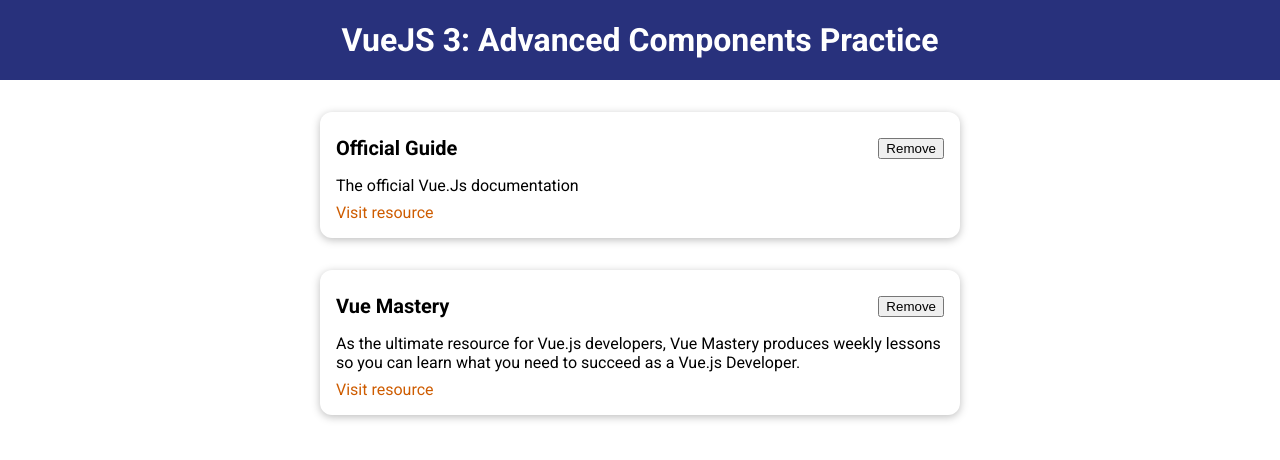
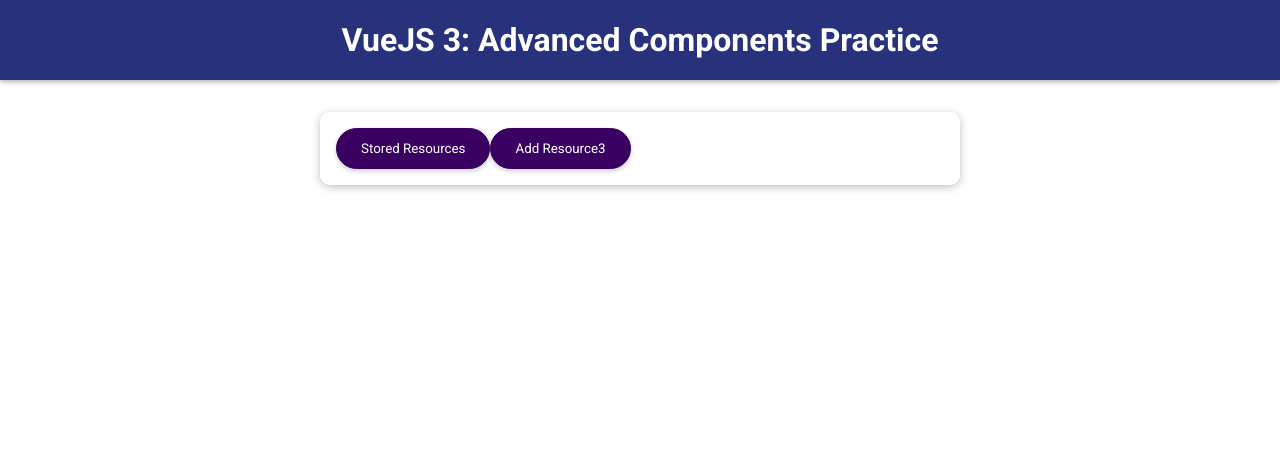
Before and after one commit to LibertySky/Vue-AdvancedComponents-Practice, a Vue app: page / in a window 1280 px wide. Shown: the top 460 px of the page. Built offline with nearby package versions, Linux system fonts and the light colour scheme.

Commit message:
Add components

```diff
--- a/src/App.vue
+++ b/src/App.vue
@@ -1,34 +1,15 @@
 <template>
   <TheHeader title="VueJS 3: Advanced Components Practice" />
-  <StoredResource :resources="storedResources" />
+  <TheReseources />
 </template>
 
 <script>
-import StoredResource from './components/learning-resources/StoredResources';
 import TheHeader from './components/layout/TheHeader';
+import TheReseources from './components/learning-resources/TheResources';
 export default {
   components: {
     TheHeader,
-    StoredResource,
-  },
-  data() {
-    return {
-      storedResources: [
-        {
-          id: 'official-guide',
-          title: 'Official Guide',
-          description: 'The official Vue.Js documentation',
-          link: 'https://v3.vuejs.org/guide/introduction.html',
-        },
-        {
-          id: 'vue-mastery',
-          title: 'Vue Mastery',
-          description:
-            'As the ultimate resource for Vue.js developers, Vue Mastery produces weekly lessons so you can learn what you need to succeed as a Vue.js Developer.',
-          link: 'https://www.vuemastery.com/',
-        },
-      ],
-    };
+    TheReseources,
   },
 };
 </script>
--- /dev/null
+++ b/src/components/UI/BaseButton.vue
@@ -0,0 +1,43 @@
+<template>
+  <button :type="type" :class="mode">
+    <slot></slot>
+  </button>
+</template>
+
+<script>
+export default {
+  props: ['type', 'mode'],
+};
+</script>
+
+<style scoped>
+button {
+  padding: 0.75rem 1.5rem;
+  font-family: inherit;
+  background-color: #3a0061;
+  border: 1px solid #3a0061;
+  border-radius: 50px;
+  color: white;
+  cursor: pointer;
+  box-shadow: 0 2px 5px rgba(0, 0, 0, 0.2);
+}
+
+button:hover,
+button:active {
+  background-color: #270041;
+  border-color: #270041;
+}
+
+.flat {
+  background-color: transparent;
+  color: #3a0061;
+  border: none;
+  border-radius: 0;
+  box-shadow: none;
+}
+
+.flat:hover,
+.flat:active {
+  background-color: #edd2ff;
+}
+</style>
--- a/src/components/UI/BaseCard.vue
+++ b/src/components/UI/BaseCard.vue
@@ -6,7 +6,7 @@
 
 <style scoped>
 div {
-  border-radius: 12px;
+  border-radius: 10px;
   box-shadow: 0 2px 8px rgba(0, 0, 0, 0.26);
   padding: 1rem;
   margin: 2rem auto;
--- a/src/components/layout/TheHeader.vue
+++ b/src/components/layout/TheHeader.vue
@@ -18,6 +18,7 @@
   display: flex;
   justify-content: center;
   align-items: center;
+  box-shadow: 0 2px 5px rgba(0, 0, 0, 0.3);
 }
 
 header h1 {
--- /dev/null
+++ b/src/components/learning-resources/AddResource.vue
@@ -0,0 +1,3 @@
+<template>
+  <h2>Add Resource</h2>
+</template>
--- a/src/components/learning-resources/LearningResource.vue
+++ b/src/components/learning-resources/LearningResource.vue
@@ -3,7 +3,7 @@
     <base-card>
       <header>
         <h3>{{ title }}</h3>
-        <button>Remove</button>
+        <base-button mode="flat">Remove</base-button>
       </header>
       <p>{{ description }}</p>
       <nav>
--- a/src/components/learning-resources/StoredResources.vue
+++ b/src/components/learning-resources/StoredResources.vue
@@ -12,7 +12,7 @@
 import LearningResource from './LearningResource';
 export default {
   components: { LearningResource },
-  props: ['resources'],
+  inject: ['resources'],
 };
 </script>
 
--- /dev/null
+++ b/src/components/learning-resources/TheResources.vue
@@ -0,0 +1,51 @@
+<template>
+  <base-card>
+    <base-button @click="setSelectedTab('StoredResources')">
+      Stored Resources
+    </base-button>
+    <base-button @click="setSelectedTab('AddResource')">
+      Add Resource3
+    </base-button>
+  </base-card>
+  <component :is="setSelectedTab"></component>
+</template>
+
+<script>
+import StoredResources from './StoredResources';
+import AddResource from './AddResource';
+
+export default {
+  components: { StoredResources, AddResource },
+
+  data() {
+    return {
+      selectedTab: 'StoredResources',
+      storedResources: [
+        {
+          id: 'official-guide',
+          title: 'Official Guide',
+          description: 'The official Vue.Js documentation',
+          link: 'https://v3.vuejs.org/guide/introduction.html',
+        },
+        {
+          id: 'vue-mastery',
+          title: 'Vue Mastery',
+          description:
+            'As the ultimate resource for Vue.js developers, Vue Mastery produces weekly lessons so you can learn what you need to succeed as a Vue.js Developer.',
+          link: 'https://www.vuemastery.com/',
+        },
+      ],
+    };
+  },
+  provide() {
+    return {
+      resources: this.storedResources,
+    };
+  },
+  methods: {
+    setSelectedTab(tab) {
+      this.selectedTab = tab;
+    },
+  },
+};
+</script>
--- a/src/main.js
+++ b/src/main.js
@@ -3,9 +3,11 @@
 import App from './App';
 // global components
 import BaseCard from './components/UI/BaseCard';
+import BaseButton from './components/UI/BaseButton';
 
 const app = createApp(App);
 
 app.component('base-card', BaseCard);
+app.component('base-button', BaseButton);
 
 app.mount('#app');
```
